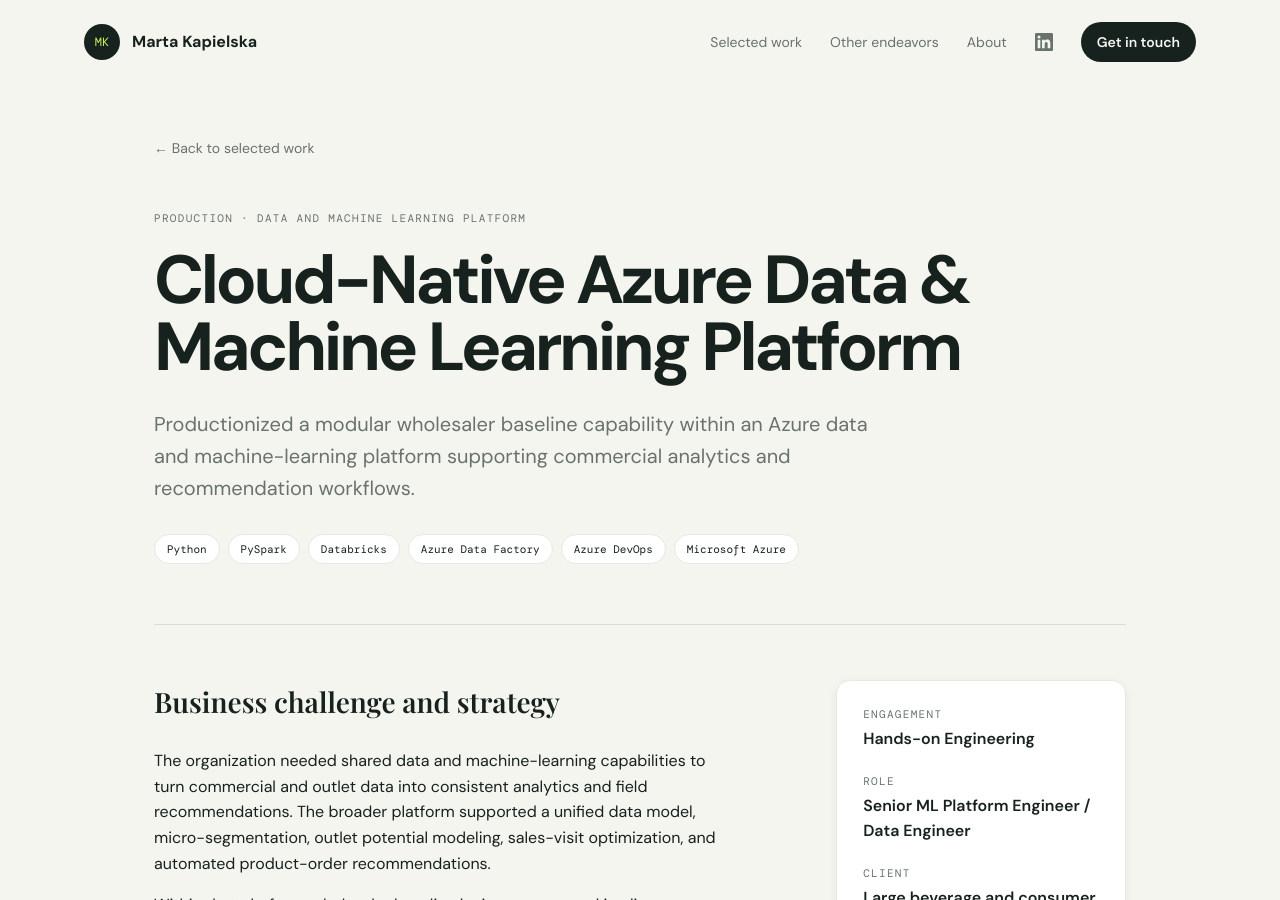
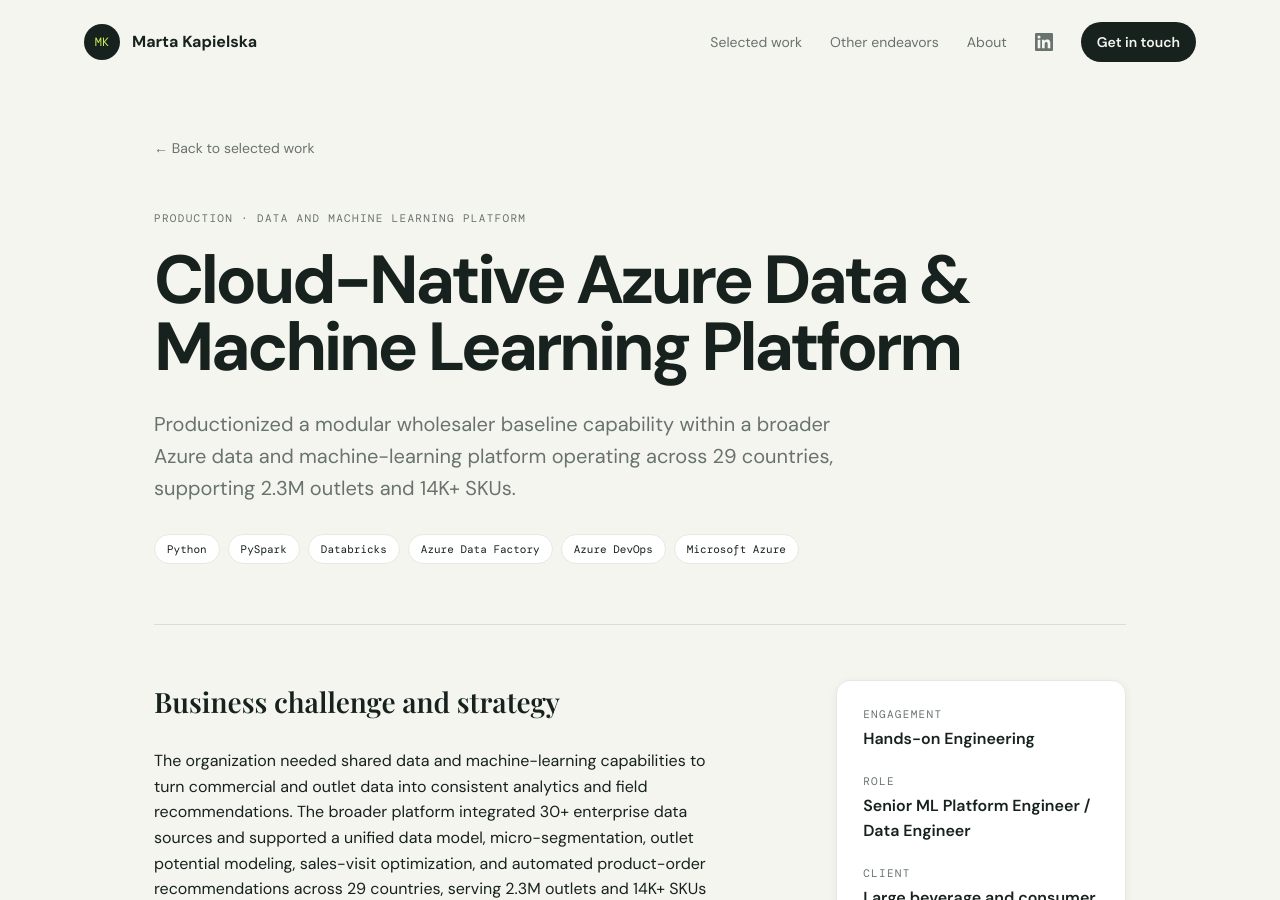
Before and after one commit to kapielska/kapielska.github.io, a Jekyll site: the page built from _projects/cloud-native-azure-data-machine-learning-platform.md, in a window 1280 px wide and 900 px high. Built offline with Jekyll 4.4.1, drawn with Linux system fonts in a browser that asks for light colours; some web fonts are replaced; some of the changed text lies outside the part shown.

Commit message:
new project

```diff
--- a/_projects/cloud-native-azure-data-machine-learning-platform.md
+++ b/_projects/cloud-native-azure-data-machine-learning-platform.md
@@ -1,6 +1,6 @@
 ---
 title: Cloud-Native Azure Data & Machine Learning Platform
-summary: Productionized a modular wholesaler baseline capability within an Azure data and machine-learning platform supporting commercial analytics and recommendation workflows.
+summary: Productionized a modular wholesaler baseline capability within a broader Azure data and machine-learning platform operating across 29 countries, supporting 2.3M outlets and 14K+ SKUs.
 role: Senior ML Platform Engineer / Data Engineer
 client: Large beverage and consumer goods enterprise
 industry: Consumer Packaged Goods
@@ -13,7 +13,7 @@
 ---
 ## Business challenge and strategy
 
-The organization needed shared data and machine-learning capabilities to turn commercial and outlet data into consistent analytics and field recommendations. The broader platform supported a unified data model, micro-segmentation, outlet potential modeling, sales-visit optimization, and automated product-order recommendations.
+The organization needed shared data and machine-learning capabilities to turn commercial and outlet data into consistent analytics and field recommendations. The broader platform integrated 30+ enterprise data sources and supported a unified data model, micro-segmentation, outlet potential modeling, sales-visit optimization, and automated product-order recommendations across 29 countries, serving 2.3M outlets and 14K+ SKUs and generating 4M+ weekly order recommendations.
 
 Within that platform, wholesaler baseline logic was captured in client notebooks and a proof of concept. Productionizing it required a clearer processing structure, validation of data assumptions, and effort estimates for adapting the module to additional countries. The approach was to separate the baseline workflow into explicit stages that could be reviewed and tested without treating proof-of-concept behavior as a production contract.
 
```
Also changed, not shown: _projects/governance-knowledge-graph.md (+1 -1 lines), _projects/retail-assortment-and-order-recommendation-platform.md (added, +41 -0 lines).
